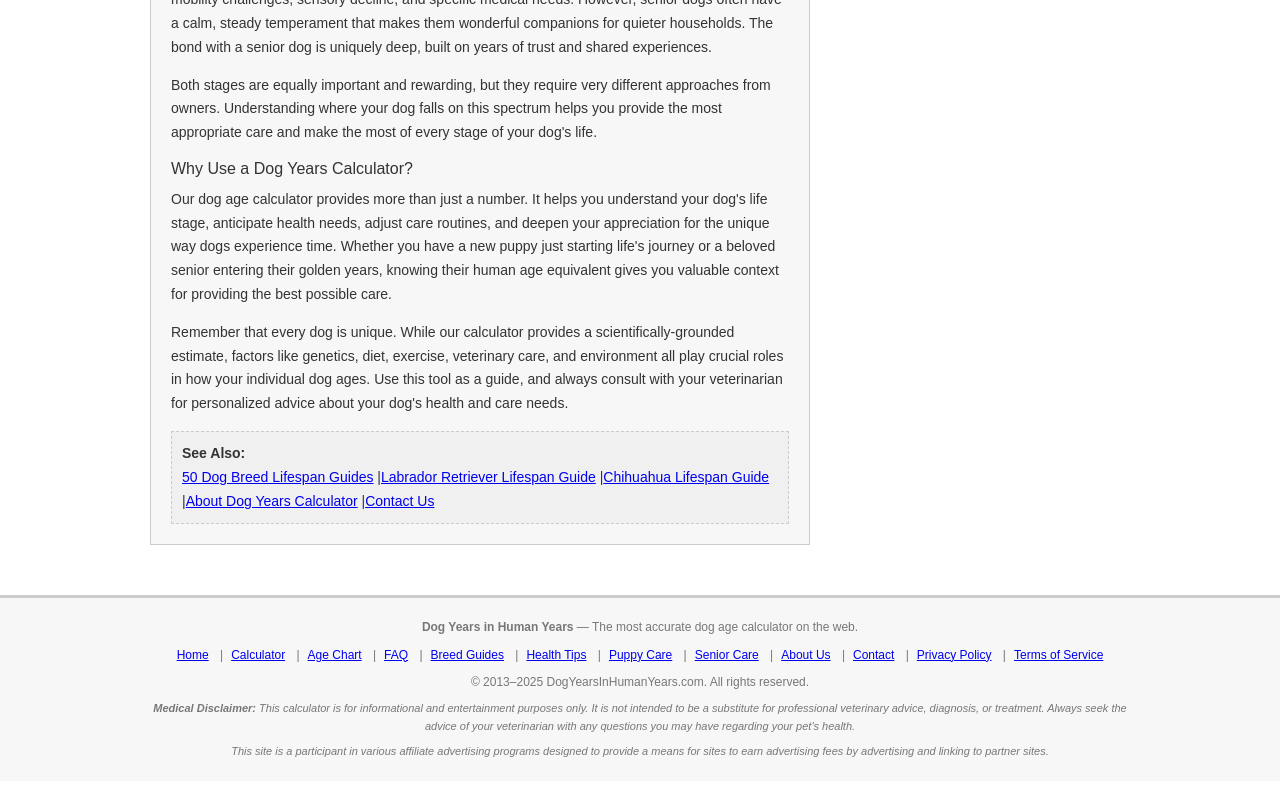
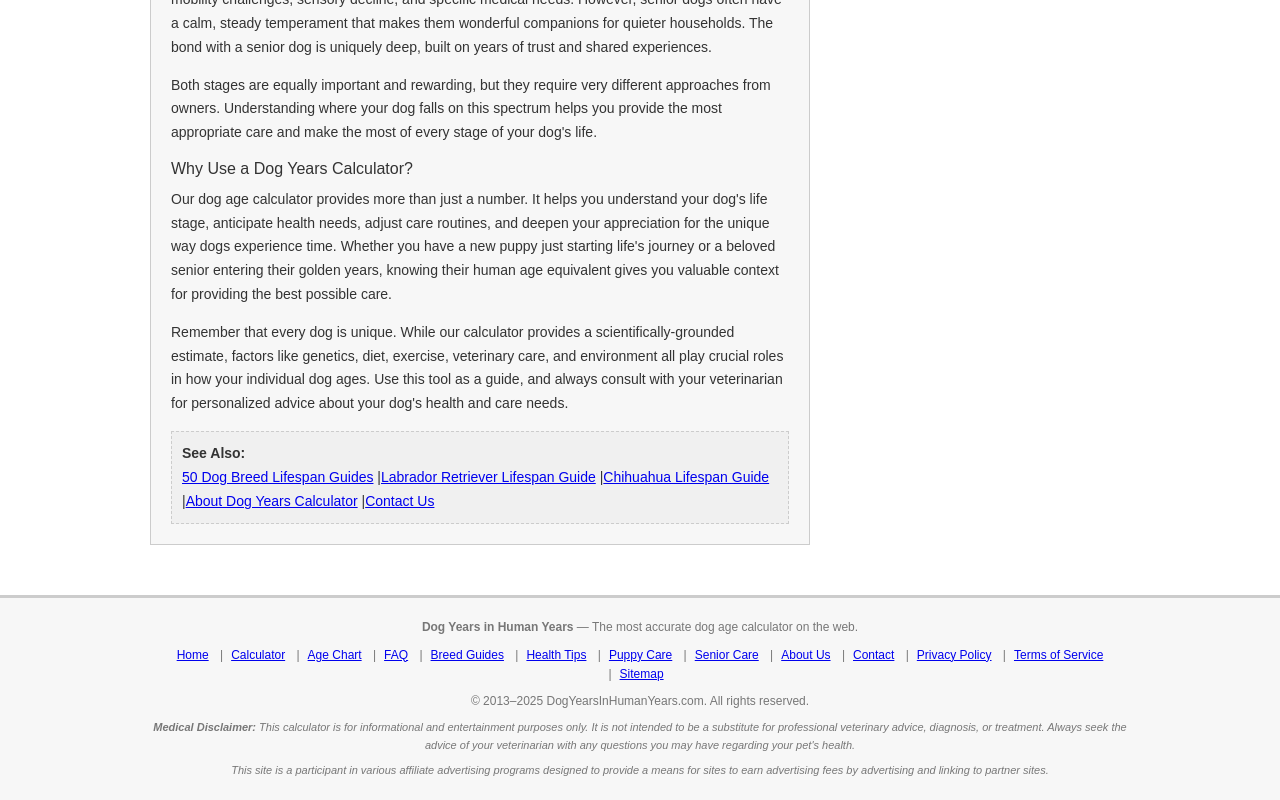
Before and after one commit to yinside/dogyearsinhumanyears, a Next.js app: page / in a window 1280 px wide. Shown: the part 9633-10433 px from the top of the page. Built offline with nearby package versions, Linux system fonts and the light colour scheme.

Commit message:
feat: add Sitemap link in footer

```diff
--- a/src/components/layout/Footer.tsx
+++ b/src/components/layout/Footer.tsx
@@ -23,7 +23,8 @@ const Footer = () => {
             <Link href="/about">About Us</Link> |
             <Link href="/contact">Contact</Link> |
             <Link href="/privacy">Privacy Policy</Link> |
-            <Link href="/terms">Terms of Service</Link>
+            <Link href="/terms">Terms of Service</Link> |
+            <Link href="/sitemap.xml">Sitemap</Link>
           </div>
 
           <p>
```
